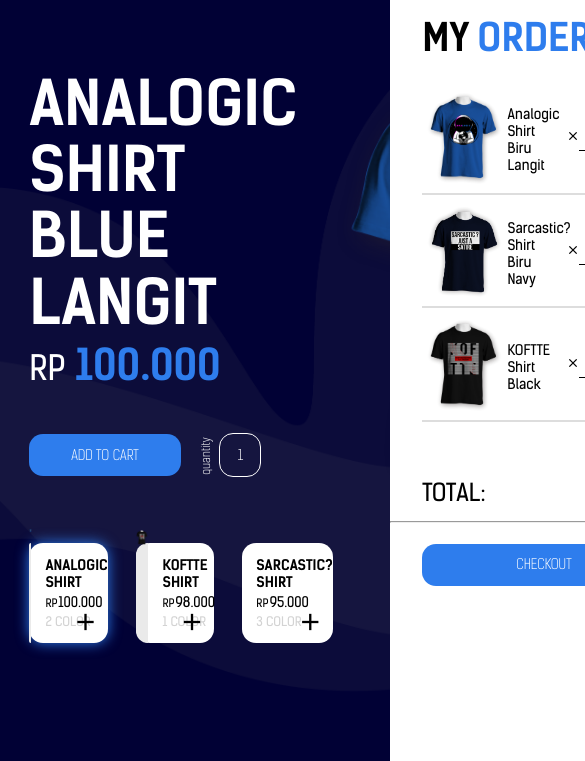
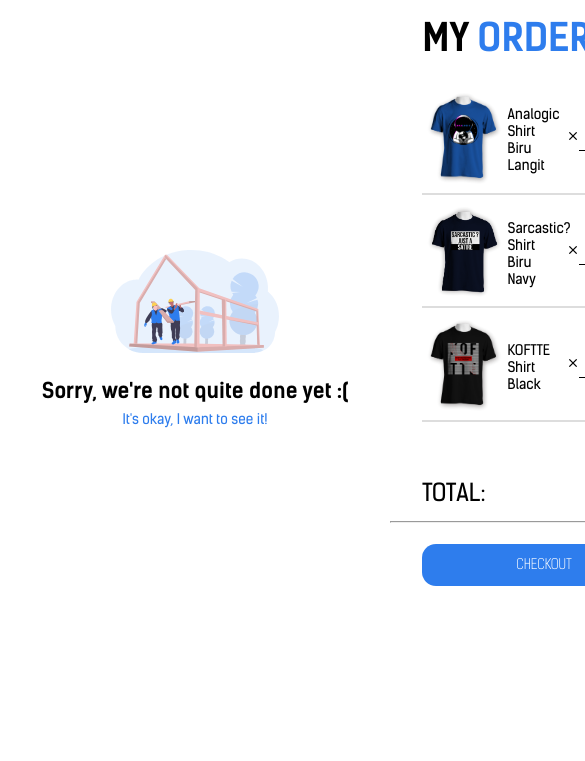
Before and after one commit to mbishram/movie-app, a plain HTML site: page index.html in a window 390 px wide. Shown: the part 83-844 px from the top of the page, 585 px wide, since content can reach past the window. Drawn offline with Linux system fonts and the light colour scheme.

Commit message:
Adding under construction on mobile devices

```diff
--- a/index.html
+++ b/index.html
@@ -17,6 +17,13 @@
 
 <body>
     <div class="dom-preload hidden"></div>
+    <div class="under-const hidden">
+        <div>
+            <img src="src/images/construction.svg" alt="">
+            <h1>Sorry, we're not quite done yet :(</h1>
+            <span class="link" onclick="secret();">It's okay, I want to see it!</span>
+        </div>
+    </div>
     <div class="container">
 
         <nav>
--- a/src/styles/style.css
+++ b/src/styles/style.css
@@ -451,6 +451,44 @@ nav {
 }
 
 
+/* Mobile Under Constuction */
+.under-const {
+    position: fixed;
+    display: flex;
+    align-items: center;
+    justify-content: center;
+    background-color: white;
+    color: black;
+    left: 0px;
+    top: 0px;
+    width: 100%;
+    height: 100%;
+    z-index: 10;
+}
+
+.under-const>div {
+    text-align: center;
+}
+
+.under-const img {
+    width: 12rem;
+    margin-bottom: 1.5rem;
+}
+
+.under-const h1 {
+    font-size: 1.5rem;
+    margin-bottom: .6rem;
+}
+
+.under-const .link {
+    color: var(--primary-color);
+}
+
+.under-const .link:hover {
+    text-decoration: underline;
+}
+
+
 /* Large Screen */
 
 @media (min-width: 1250px) {
@@ -464,6 +502,14 @@ nav {
 
     .item-name {
         font-size: 4.5rem;
+    }
+}
+
+/* Laptop Screen */
+
+@media (max-width: 980px) {
+    .item-details {
+        grid-template-columns: 20rem 30rem auto;
     }
 }
 
@@ -524,13 +570,7 @@ nav {
 }
 
 
-/* Responsive */
 
-@media (max-width: 980px) {
-    .item-details {
-        grid-template-columns: 20rem 30rem auto;
-    }
-}
 
 
 /* Custom Font */
--- a/src/ui/main.js
+++ b/src/ui/main.js
@@ -10,6 +10,7 @@ const listItemsElement = document.querySelector("#list-items");
 // If DOM loading
 const containerElement = document.querySelector("div.container")
 const loadingElement = document.querySelector("div.dom-preload")
+const underConstElement = document.querySelector("div.under-const")
 loadingElement.classList.remove("hidden");
 containerElement.classList.add("hidden");
 
@@ -20,6 +21,21 @@ document.addEventListener("DOMContentLoaded", () => {
         // Set timeout, just to make sure
         containerElement.classList.remove("hidden");
         loadingElement.classList.add("hidden");
+
+        // Media queries (mostly mobile devices)
+        const mediaQueries = (media) => {
+            if (media.matches) {
+                underConstElement.classList.remove("hidden");
+                containerElement.classList.add("hidden");
+            } else {
+                underConstElement.classList.add("hidden");
+                containerElement.classList.remove("hidden");
+            }
+        }
+
+        var mediaMobile = window.matchMedia("(max-width: 780px)")
+        mediaQueries(mediaMobile)
+        mediaMobile.addListener(mediaQueries)
     }, 1000)
 });
 
@@ -129,6 +145,14 @@ const startAnim = () => {
     }, 10)
 }
 
+
 // Control the opening and closing of cart
 const openNav = () => document.querySelector("#cart").style.right = "0";
 const closeNav = () => document.querySelector("#cart").style.right = "-22rem";
+
+
+// Show on mobile
+const secret = () => {
+    underConstElement.classList.add("hidden");
+    containerElement.classList.remove("hidden");
+}
```
Also changed, not shown: src/images/construction.svg (added).
